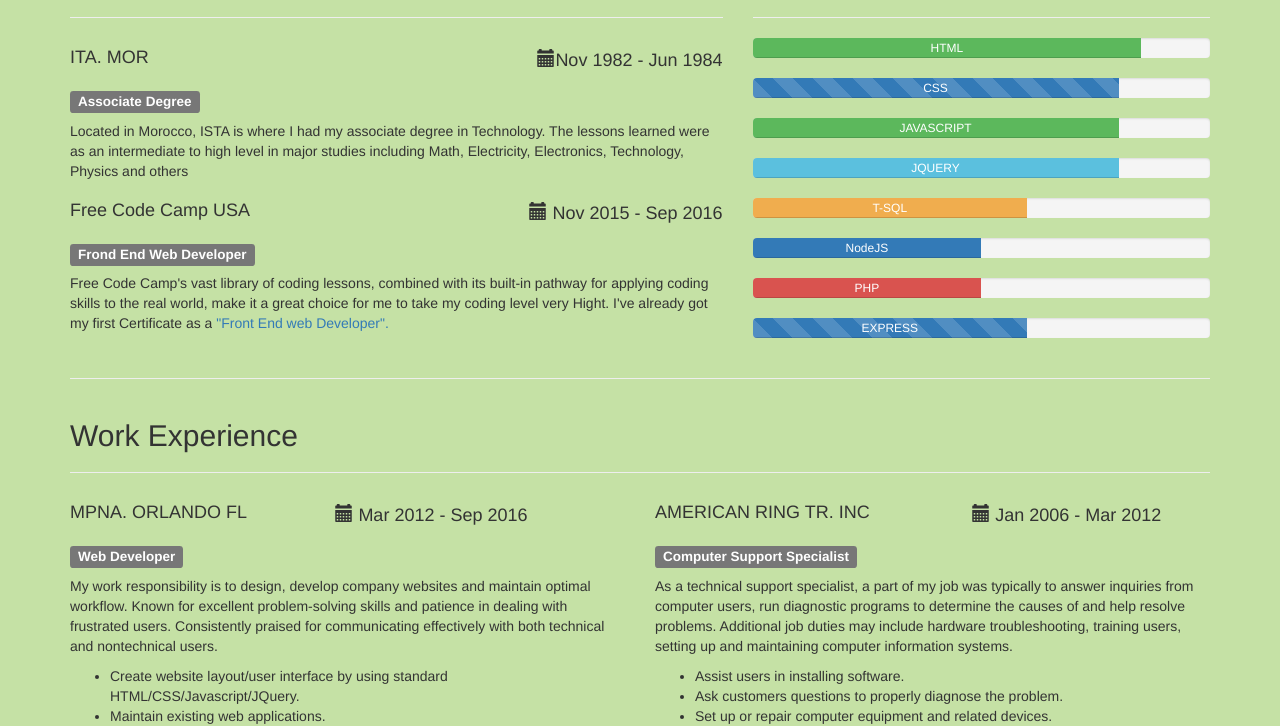
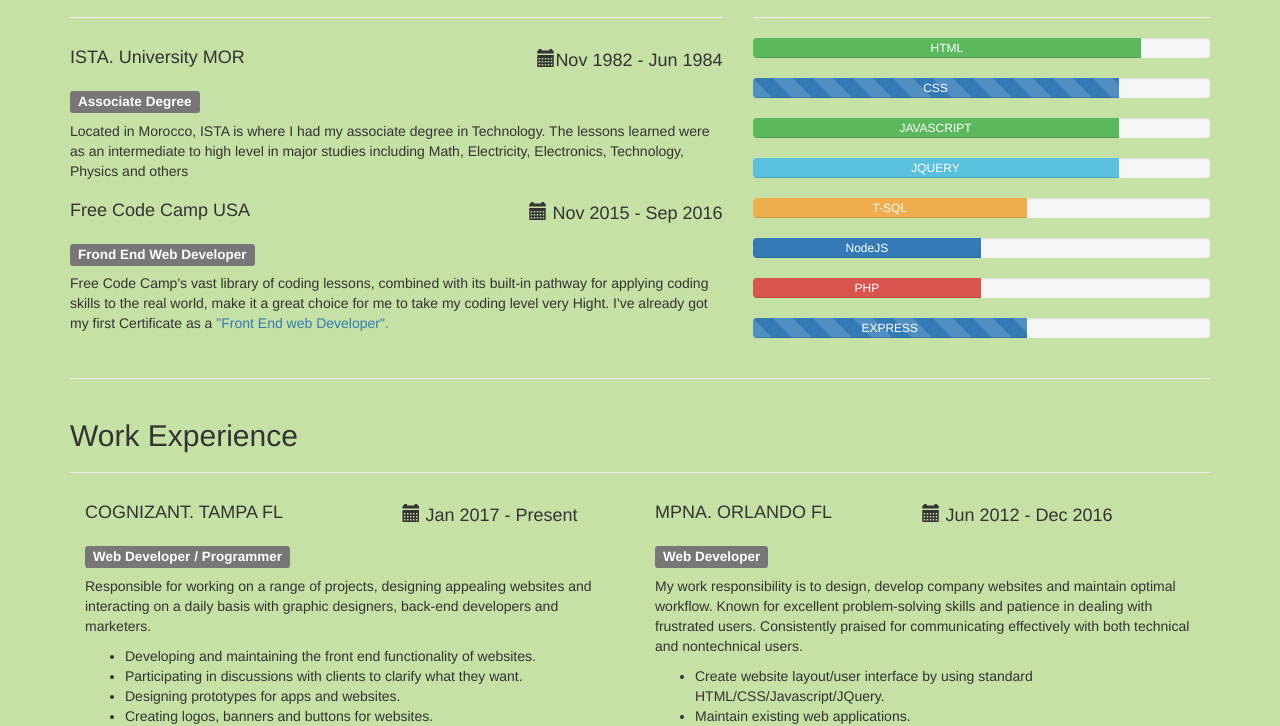
Before and after one commit to purelight4ever/purelight4ever.github.io, a plain HTML site: page index.html in a window 1280 px wide. Shown: the part 394-1120 px from the top of the page. Drawn offline with nearby package versions, Linux system fonts and the light colour scheme.

Commit message:
Update index.html

```diff
--- a/index.html
+++ b/index.html
@@ -62,7 +62,7 @@
 
                     </div>-->
                     <div class="col-lg-10">
-                        <h4><span class="glyphicon glyphicon-envelope" aria-hidden="true"></span><a href="mailto:dias19us@gmail.com" target="_blank"> : dias19us@gmail.com</a></h4>
+                        <h4><span class="glyphicon glyphicon-envelope" aria-hidden="true"></span><a href="mailto:dias_19@hotmail.com" target="_blank"> : dias19us@gmail.com</a></h4>
                     </div>
                 </div>
             </div>
@@ -76,7 +76,7 @@
                 <hr>
                 <div class="row">
                     <div class="col-xs-6">
-                        <h4>ITA. MOR</h4>
+                        <h4>ISTA. University MOR</h4>
                     </div>
                     <div class="col-xs-6">
                         <h4 class="text-right"><span class="glyphicon glyphicon-calendar" aria-hidden="true"></span>Nov 1982 - Jun 1984</h4>
@@ -142,6 +142,33 @@
             <div class="container">
                 <h2>Work Experience</h2>
                 <hr>
+
+                 <div class="col-lg-6">
+                        <div class="row">
+                            <div class="col-xs-6">
+                                <h4>COGNIZANT. TAMPA FL</h4>
+                            </div>
+                            <div class="col-xs-5">
+                                <h4 class="text-right"><span class="glyphicon glyphicon-calendar" aria-hidden="true"></span> Jan 2017 - Present</h4>
+                            </div>
+                        </div>
+                        <h4><span class="label label-default">Web Developer / Programmer</span></h4>
+                        <p> Responsible for working on a range of projects, designing appealing websites and interacting on a daily basis with graphic designers, back-end developers
+and marketers.</p>
+                        <ul>
+                            <li>Developing and maintaining the front end functionality of websites.</li>
+                            <li>Participating in discussions with clients to clarify what they want.</li>
+                            <li>Designing prototypes for apps and websites.</li>
+                            <li>Creating logos, banners and buttons for websites.</li>
+                            <li>Writing cross-browser compliant HTML, CSS, JavaScript, SQL server & C#.NET.</li>
+                        </ul>
+                    </div>
+
+
+
+
+
+
                 <div class="row">
                     <div class="col-lg-6">
                         <div class="row">
@@ -149,7 +176,7 @@
                                 <h4>MPNA. ORLANDO FL</h4>
                             </div>
                             <div class="col-xs-5">
-                                <h4 class="text-right"><span class="glyphicon glyphicon-calendar" aria-hidden="true"></span> Mar 2012 - Sep 2016</h4>
+                                <h4 class="text-right"><span class="glyphicon glyphicon-calendar" aria-hidden="true"></span> Jun 2012 - Dec 2016</h4>
                             </div>
                         </div>
                         <h4><span class="label label-default">Web Developer</span></h4>
@@ -169,7 +196,7 @@
                                 <h4>AMERICAN RING TR. INC</h4>
                             </div>
                             <div class="col-xs-5">
-                                <h4 class="text-right"><span class="glyphicon glyphicon-calendar" aria-hidden="true"></span> Jan 2006 - Mar 2012</h4>
+                                <h4 class="text-right"><span class="glyphicon glyphicon-calendar" aria-hidden="true"></span> Apr 2006 - Jun 2012</h4>
                             </div>
                         </div>
                         <h4><span class="label label-default">Computer Support Specialist</span></h4>
```
